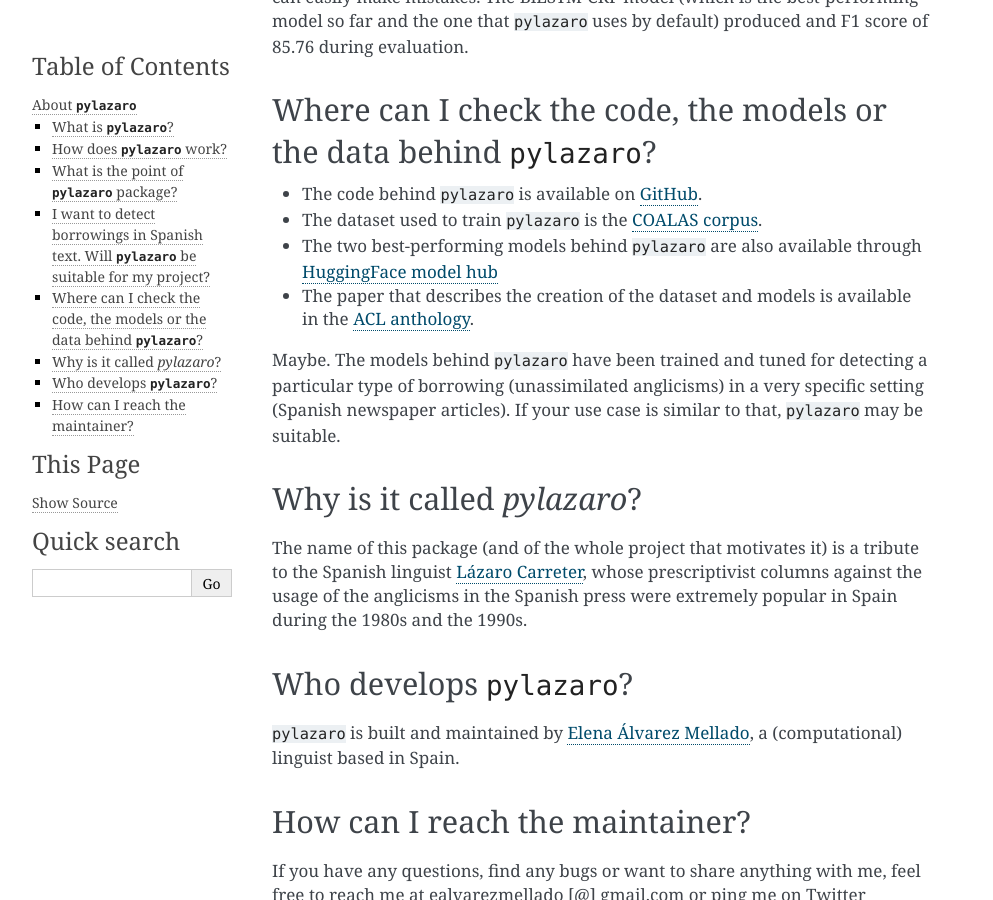
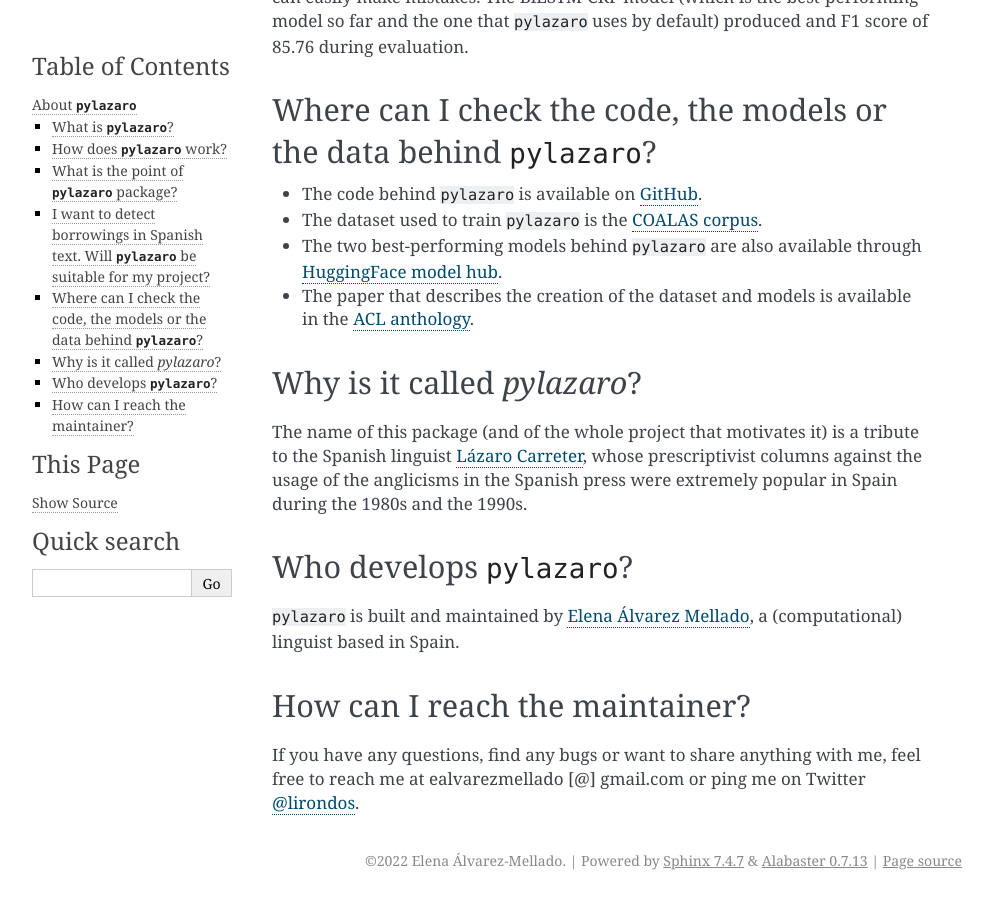
Before and after one commit to lirondos/pylazaro, a Sphinx documentation site: the page built from docs/source/about.rst, in a window 1280 px wide and 900 px high, scrolled down 1984 px. Shown: the whole window, without its empty margins (148-1141 px from the left). Built offline with Sphinx 7.4.7, drawn with Linux system fonts in a browser that asks for light colours.

Commit message:
Minor fix

```diff
--- a/docs/source/about.rst
+++ b/docs/source/about.rst
@@ -44,11 +44,9 @@
 -----------------------------------------------------------------------------------------------
 * The code behind ``pylazaro`` is available on `GitHub <https://github.com/lirondos/pylazaro>`_.
 * The dataset used to train ``pylazaro`` is the `COALAS corpus <https://github.com/lirondos/coalas>`_.
-* The two best-performing models behind ``pylazaro`` are also available through `HuggingFace model hub <https://huggingface.co/models?other=arxiv:2203.16169>`_
+* The two best-performing models behind ``pylazaro`` are also available through `HuggingFace model hub <https://huggingface.co/models?other=arxiv:2203.16169>`_.
 * The paper that describes the creation of the dataset and models is available in the `ACL anthology <https://aclanthology.org/2022.acl-long.268/>`_.
 
-
-Maybe. The models behind ``pylazaro`` have been trained and tuned for detecting a particular type of borrowing (unassimilated anglicisms) in a very specific setting (Spanish newspaper articles). If your use case is similar to that,  ``pylazaro`` may be suitable.
 
 
 Why is it called `pylazaro`?
```
